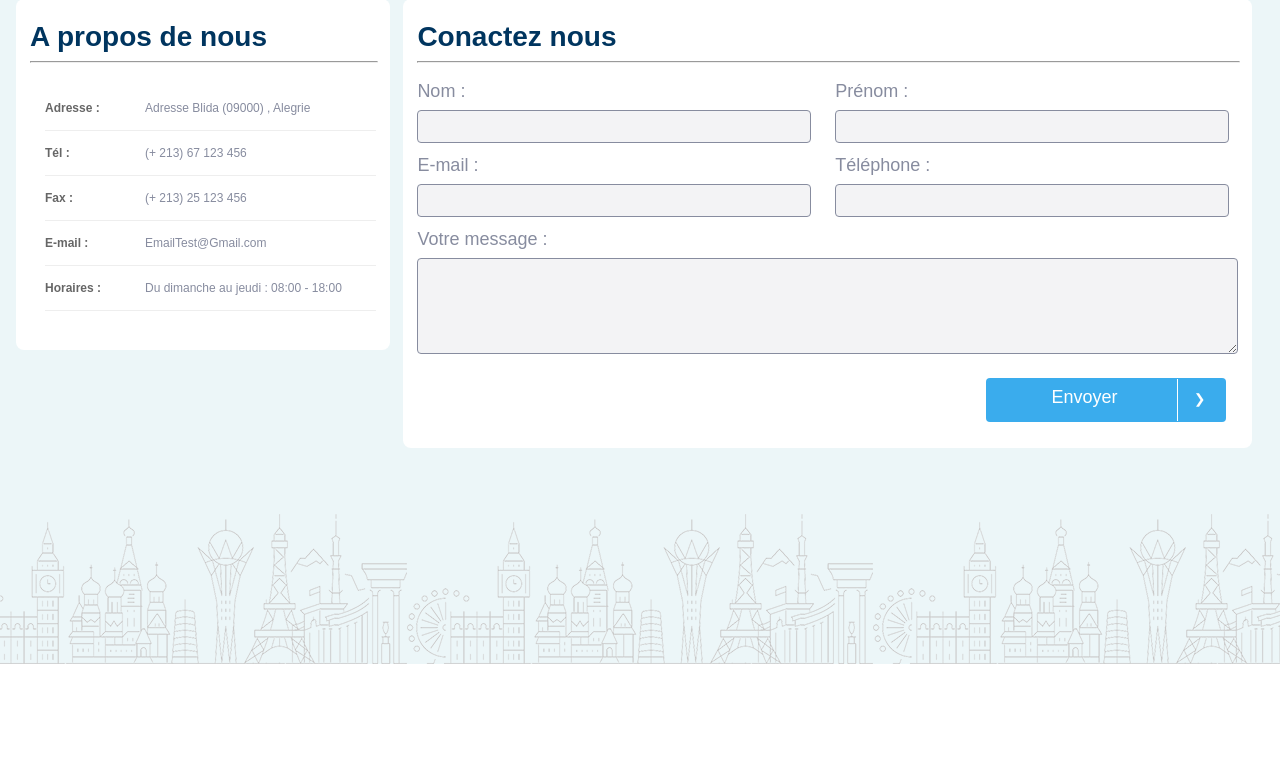
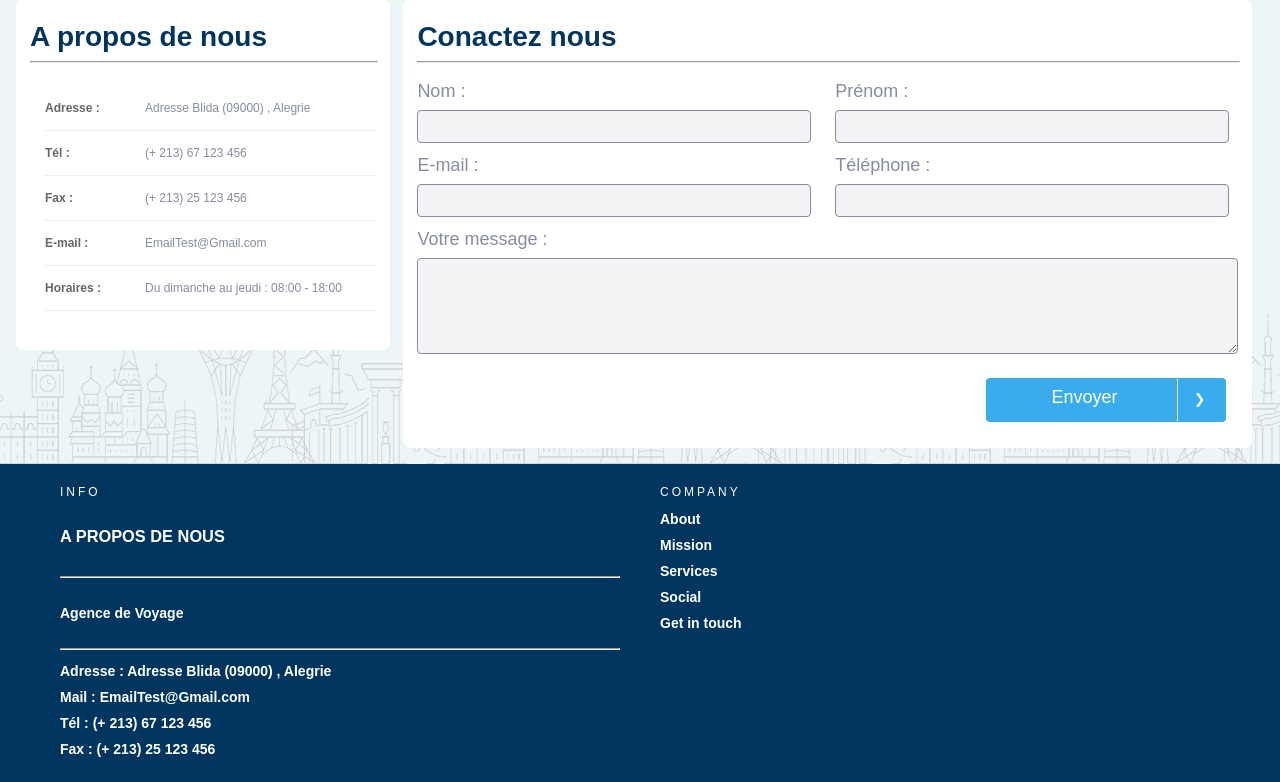
Before and after one commit to mehalanis29/ProjetPFE, a PHP site: page /Contact.php in a window 1280 px wide. Shown: the part 136-918 px from the top of the page. Before the commit the page ends 800 px from the top, so only its background shows below. Run offline with PHP 8.4, Linux system fonts and the light colour scheme.

Commit message:
footer sofiane

```diff
--- a/Connexion.php
+++ b/Connexion.php
@@ -105,7 +105,8 @@ if(isset($_POST["Connecter"])){
           </form>
         </div>
       </div>
+      <div class="page_cover"></div>
     </div>
-    <div class="page_cover"></div>
+    <?php  Footer(); ?>
   </body>
 </html>
--- a/Contact.php
+++ b/Contact.php
@@ -101,7 +101,8 @@ $database=new database();
           </div>
         </div>
       </div>
+      <div class="page_cover"></div>
     </div>
-    <div class="page_cover"></div>
+    <?php  Footer(); ?>
   </body>
 </html>
--- a/Inscription.php
+++ b/Inscription.php
@@ -117,7 +117,8 @@ if(isset($_POST["creer_compte"])){
           </div>
         </form>
       </div>
+      <div class="page_cover"></div>
     </div>
-    <div class="page_cover"></div>
+    <?php  Footer(); ?>
   </body>
 </html>
--- a/Reservez.php
+++ b/Reservez.php
@@ -184,5 +184,6 @@ if(isset($_POST["paiement"])){
       </div>
       <div class="page_cover"></div>
     </div>
+    <?php  Footer(); ?>
   </body>
 </html>
--- a/Voyage.php
+++ b/Voyage.php
@@ -265,5 +265,6 @@ if(isset($_GET["voyage_id"])){
         </div>
       </div>
     </div>
+    <?php  Footer(); ?>
   </body>
 </html>
--- a/VoyageOrganise.php
+++ b/VoyageOrganise.php
@@ -81,5 +81,6 @@ include 'php/Client/standard.php';
       </div>
       <div class="page_cover"></div>
     </div>
+    <?php  Footer(); ?>
   </body>
 </html>
--- /dev/null
+++ b/css/Client/footer.css
@@ -0,0 +1,103 @@
+
+
+/* STYLES SPECIFIC TO FOOTER  */
+.footer {
+  width: 100%;
+  position: relative;
+  background-color: var(--color-bleu);
+}
+.footer .col {
+  width: 50%;
+  height: auto;
+  float: left;
+  box-sizing: border-box;
+  -webkit-box-sizing: border-box;
+  -moz-box-sizing: border-box;
+  padding: 0px 20px 20px 20px;
+}
+.footer .col h1 {
+  margin: 0;
+  padding: 0;
+  font-family: inherit;
+  font-size: 12px;
+  line-height: 17px;
+  padding: 20px 0px 5px 0px;
+  color: rgba(255,255,255,1);
+  font-weight: normal;
+  text-transform: uppercase;
+  letter-spacing: 0.250em;
+}
+.footer .col ul {
+  list-style-type: none;
+  margin: 0;
+  padding: 0;
+}
+.footer .col ul li {
+  color: white;
+  font-size: 14px;
+  font-family: inherit;
+  font-weight: bold;
+  padding: 5px 0px 5px 0px;
+  cursor: pointer;
+  transition: .2s;
+  -webkit-transition: .2s;
+  -moz-transition: .2s;
+}
+.social ul li {
+  display: inline-block;
+  padding-right: 5px !important;
+}
+
+.footer .col ul li:hover {
+  color: var(--color-lemon);
+  transition: .1s;
+  -webkit-transition: .1s;
+  -moz-transition: .1s;
+}
+.clearfix {
+  clear: both;
+}
+@media only screen and (min-width: 1280px) {
+  .contain {
+    width: 1200px;
+    margin: 0 auto;
+
+  }
+}
+@media only screen and (max-width: 1139px) {
+  .contain .social {
+    width: 100%;
+    display: block;
+  }
+  .social h1 {
+    margin: 0px;
+
+  }
+}
+@media only screen and (max-width: 950px) {
+  .footer .col {
+    width: 33%;
+  }
+  .footer .col h1 {
+    font-size: 14px;
+  }
+  .footer .col ul li {
+    font-size: 13px;
+  }
+}
+@media only screen and (max-width: 500px) {
+    .footer .col {
+      width: 50%;
+    }
+    .footer .col h1 {
+      font-size: 14px;
+    }
+    .footer .col ul li {
+      font-size: 13px;
+    }
+}
+@media only screen and (max-width: 340px) {
+  .footer .col {
+    width: 100%;
+  }
+}
--- /dev/null
+++ b/html/Client/Footer.php
@@ -0,0 +1,30 @@
+<div class="footer">
+  <div class="contain">
+    <div class="col">
+
+      <h1>Info</h1>
+          <ul>
+              <li> <h3>  A PROPOS DE NOUS</h3></li>
+              <hr>
+              <li><p>Agence de Voyage</p></li>
+              <hr>
+              <li> <span>Adresse :</span><a href="#" target="_blank"> Adresse Blida (09000) , Alegrie</a></li>
+              <li><span>Mail :</span><a href="#" target="_blank"> EmailTest@Gmail.com</a></li>
+              <li><span>Tél :</span><a href="#"> (+ 213) 67 123 456</a></li>
+              <li><span>Fax :</span><a href="#"> (+ 213) 25 123 456</a></li>
+          </ul>
+    </div>
+    <div class="col">
+      <h1>Company</h1>
+      <ul>
+        <li>About</li>
+        <li>Mission</li>
+        <li>Services</li>
+        <li>Social</li>
+        <li>Get in touch</li>
+      </ul>
+    </div>
+
+<div class="clearfix"></div>
+</div>
+</div>
--- a/index.php
+++ b/index.php
@@ -120,5 +120,6 @@ include 'php/Client/standard.php';
         </a>
       </div>
     </div>
+    <?php  Footer(); ?>
   </body>
 </html>
--- a/php/Client/css.php
+++ b/php/Client/css.php
@@ -6,3 +6,4 @@
 <link rel="stylesheet" href="css\Client\Voyage.css">
 <link rel="stylesheet" href="css\Client\voyageorganise.css">
 <link rel="stylesheet" href="css\Client\Contact.css">
+<link rel="stylesheet" href="css\Client\footer.css">
--- a/php/Client/standard.php
+++ b/php/Client/standard.php
@@ -3,4 +3,8 @@ function NabBar()
 {
   include  "html/Client/navbar.php";
 }
+function Footer()
+{
+  include  "html/Client/Footer.php";
+}
  ?>
```
